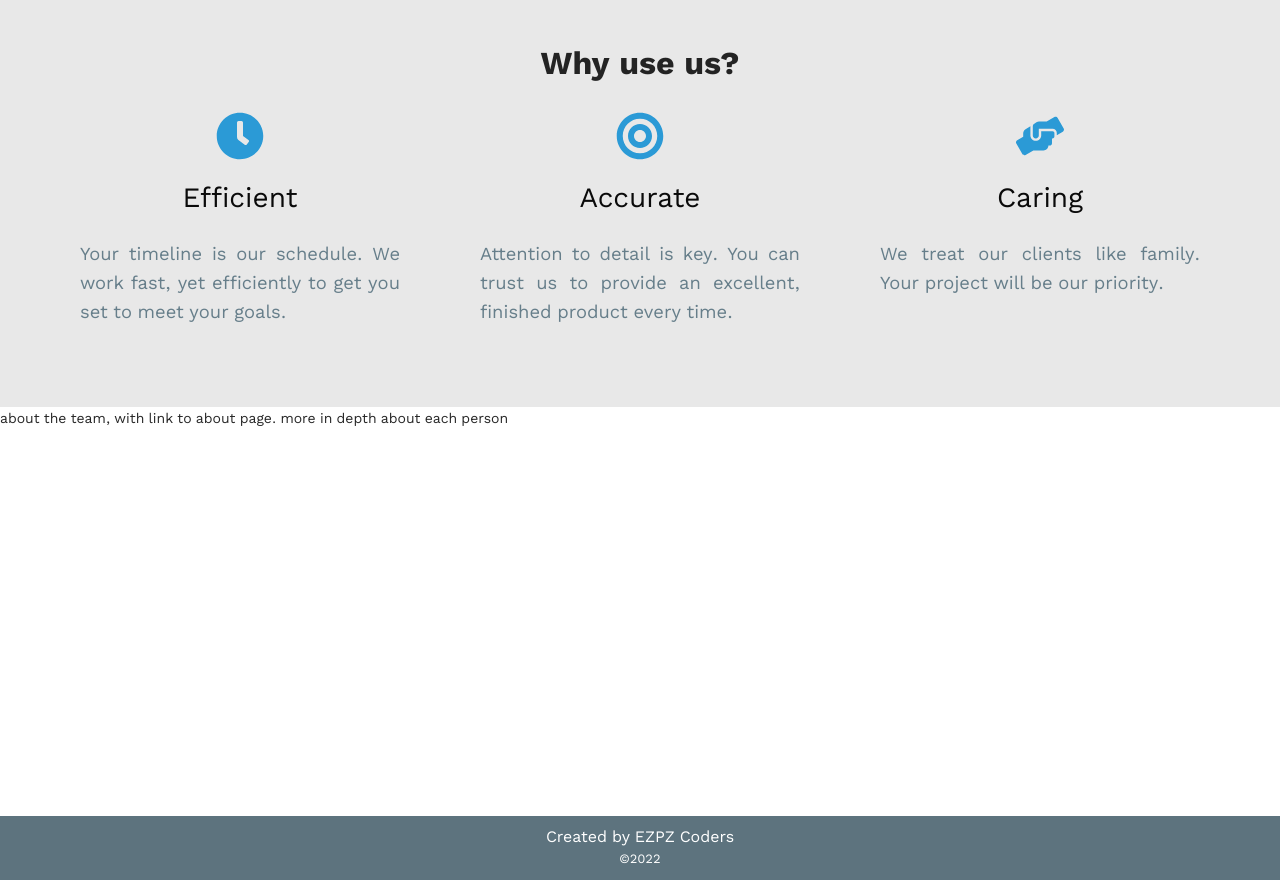
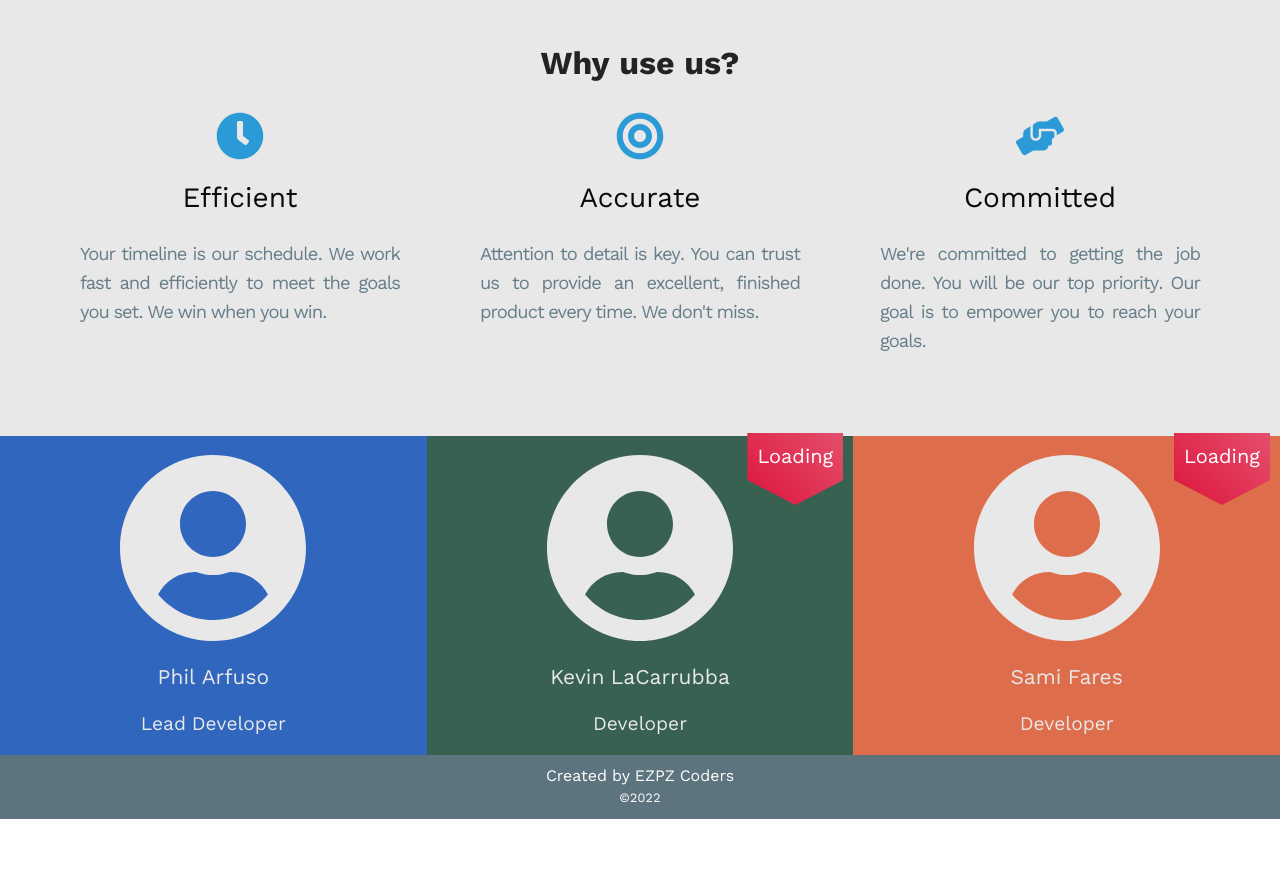
Before and after one commit to pixelverse-studios/pixelverse-studios-ui, a Next.js app: page / in a window 1280 px wide. Shown: the part 802-1682 px from the top of the page. After the commit the page ends 1621 px from the top, so only its background shows below. Built offline with nearby package versions, Linux system fonts and the light colour scheme.

Commit message:
add meet the team + loading ribbons

```diff
--- a/components/scrollToTop/ScrollToTop.module.scss
+++ b/components/scrollToTop/ScrollToTop.module.scss
@@ -8,5 +8,10 @@
     svg {
         font-size: 2rem;
         cursor: pointer;
+
+        &:hover {
+            transition: 0.25s;
+            color: var(--sienna500);
+        }
     }
 }
--- a/components/views/landing/Landing.module.scss
+++ b/components/views/landing/Landing.module.scss
@@ -3,7 +3,7 @@
 .LandingPageContent {
     z-index: 3;
     display: grid;
-    grid-template-rows: calc(100vh - var(--nav-height)) 1fr 1fr;
+    grid-template-rows: calc(100vh - var(--nav-height)) auto auto;
 
     .missionStatement {
         * {
@@ -127,7 +127,7 @@
         }
     }
 
-    .useUsBlock {
+    .whyUsBlock {
         padding: 2.5rem 5rem 5rem 5rem;
         background-color: var(--off-white);
         display: flex;
@@ -168,8 +168,90 @@
                 .secondary {
                     font-size: 1.15rem;
                     color: var(--slate600);
+                    letter-spacing: -1px;
                 }
             }
         }
     }
+
+    .meetTheTeamBlock {
+        display: grid;
+        grid-template-columns: 1fr 1fr 1fr;
+
+        .devCard {
+            padding: 1rem;
+            position: relative;
+            display: flex;
+            flex-direction: column;
+            align-items: center;
+            gap: 1rem;
+
+            * {
+                color: var(--off-white);
+            }
+
+            &:nth-of-type(1) {
+                background-color: var(--skyblue500);
+            }
+            &:nth-of-type(2) {
+                background-color: var(--seagreen600);
+            }
+            &:nth-of-type(3) {
+                background-color: var(--sienna500);
+            }
+
+            svg {
+                font-size: 12rem;
+            }
+
+            h2 {
+                margin-bottom: 0;
+                font-weight: 400;
+            }
+
+            .role {
+                font-size: 1.2rem;
+            }
+        }
+    }
+
+    .ribbon {
+        $default-right: 10px;
+        $default-top: -3px;
+        $default-width: 6rem;
+        $default-height: 4.5rem;
+
+        position: absolute;
+        right: var(--right, $default-right);
+        top: var(--top, $default-top);
+
+        filter: drop-shadow(2px 3px 2px rgba(var(--off-black), 0.5));
+
+        .ribbonContent {
+            color: white;
+            font-size: 1.25rem;
+            text-align: center;
+            font-weight: 400;
+            background: crimson
+                linear-gradient(
+                    45deg,
+                    rgba(black, 0) 0%,
+                    rgba(white, 0.25) 100%
+                );
+            padding: 8px 2px 4px;
+
+            clip-path: polygon(
+                0 0,
+                100% 0,
+                100% calc(100% - 25px),
+                50% 100%,
+                0 calc(100% - 25px)
+            );
+
+            width: var(--width, $default-width);
+            min-height: var(--height, $default-height);
+
+            transition: clip-path 1s, padding 1s, background 1s;
+        }
+    }
 }
--- /dev/null
+++ b/components/views/landing/MeetTheTeam.tsx
@@ -0,0 +1,35 @@
+import { FaUserCircle } from 'react-icons/fa'
+
+import styles from './Landing.module.scss'
+
+const ComingSoonBadge = () => (
+    <div className={styles.ribbon}>
+        <div className={styles.ribbonContent}>Loading</div>
+    </div>
+)
+
+const MeetTheTeam = () => {
+    return (
+        <div className={styles.meetTheTeamBlock}>
+            <div className={styles.devCard}>
+                <FaUserCircle className={styles.headshot} />
+                <h2>Phil Arfuso</h2>
+                <span className={styles.role}>Lead Developer</span>
+            </div>
+            <div className={styles.devCard}>
+                <ComingSoonBadge />
+                <FaUserCircle className={styles.headshot} />
+                <h2>Kevin LaCarrubba</h2>
+                <span className={styles.role}>Developer</span>
+            </div>
+            <div className={styles.devCard}>
+                <ComingSoonBadge />
+                <FaUserCircle className={styles.headshot} />
+                <h2>Sami Fares</h2>
+                <span className={styles.role}>Developer</span>
+            </div>
+        </div>
+    )
+}
+
+export default MeetTheTeam
--- /dev/null
+++ b/components/views/landing/MissionStatement.tsx
@@ -0,0 +1,38 @@
+import { useRouter } from 'next/router'
+
+import backgroundImg from '../../../assets/city-buildings.jpg'
+import styles from './Landing.module.scss'
+
+const MissionStatement = () => {
+    const router = useRouter()
+
+    const onQuoteClick = () => router.push('/contact')
+
+    return (
+        <div className={styles.missionStatement}>
+            <div
+                className={styles.landingImage}
+                style={{
+                    backgroundImage: `url('${backgroundImg.src}')`
+                }}
+            />
+            <h1>
+                Websites made <span>EZPZ</span>
+            </h1>
+            <span>
+                Allow us to elevate your online presence with a unique and fully
+                customized website. You focus on your passion while we handle
+                creation. For us, every client is a priority as we share a
+                common goal, to increase <em>OUR</em> digital footprint.
+            </span>
+            <button onClick={onQuoteClick}>
+                <div className={styles.flipContent}>
+                    <span className={styles.front}>Get your quote</span>
+                    <span className={styles.back}>Ready to get started?</span>
+                </div>
+            </button>
+        </div>
+    )
+}
+
+export default MissionStatement
--- /dev/null
+++ b/components/views/landing/WhyUs.tsx
@@ -0,0 +1,42 @@
+import { FaHandsHelping, FaBullseye, FaClock } from 'react-icons/fa'
+
+import styles from './Landing.module.scss'
+
+const WhyUs = () => {
+    return (
+        <div className={styles.whyUsBlock}>
+            <h2>Why use us?</h2>
+            <div className={styles.reasonsList}>
+                <div className={styles.reason}>
+                    <FaClock />
+                    <span className={styles.primary}>Efficient</span>
+                    <span className={styles.secondary}>
+                        Your timeline is our schedule. We work fast and
+                        efficiently to meet the goals you set. We win when you
+                        win.
+                    </span>
+                </div>
+                <div className={styles.reason}>
+                    <FaBullseye />
+                    <span className={styles.primary}>Accurate</span>
+                    <span className={styles.secondary}>
+                        Attention to detail is key. You can trust us to provide
+                        an excellent, finished product every time. We don't
+                        miss.
+                    </span>
+                </div>
+                <div className={styles.reason}>
+                    <FaHandsHelping />
+                    <span className={styles.primary}>Committed</span>
+                    <span className={styles.secondary}>
+                        We're committed to getting the job done. You will be our
+                        top priority. Our goal is to empower you to reach your
+                        goals.
+                    </span>
+                </div>
+            </div>
+        </div>
+    )
+}
+
+export default WhyUs
--- a/components/views/landing/index.tsx
+++ b/components/views/landing/index.tsx
@@ -1,75 +1,14 @@
-import { useRouter } from 'next/router'
-import { FaHandsHelping, FaBullseye, FaClock } from 'react-icons/fa'
-
-import backgroundImg from '../../../assets/city-buildings.jpg'
+import MissionStatement from './MissionStatement'
+import WhyUs from './WhyUs'
+import MeetTheTeam from './MeetTheTeam'
 import styles from './Landing.module.scss'
 
 const Landing = () => {
-    const router = useRouter()
-
-    const onQuoteClick = () => router.push('/contact')
-
     return (
         <section className={styles.LandingPageContent}>
-            <div className={styles.missionStatement}>
-                <div
-                    className={styles.landingImage}
-                    style={{
-                        backgroundImage: `url('${backgroundImg.src}')`
-                    }}
-                />
-                <h1>
-                    Websites made <span>EZPZ</span>
-                </h1>
-                <span>
-                    Allow us to elevate your online presence with a unique and
-                    fully customized website. You focus on your passion while we
-                    handle creation. For us, every client is a priority as we
-                    share a common goal, to increase <em>OUR</em> digital
-                    footprint.
-                </span>
-                <button onClick={onQuoteClick}>
-                    <div className={styles.flipContent}>
-                        <span className={styles.front}>Get your quote</span>
-                        <span className={styles.back}>
-                            Ready to get started?
-                        </span>
-                    </div>
-                </button>
-            </div>
-            <div className={styles.useUsBlock}>
-                <h2>Why use us?</h2>
-                <div className={styles.reasonsList}>
-                    <div className={styles.reason}>
-                        <FaClock />
-                        <span className={styles.primary}>Efficient</span>
-                        <span className={styles.secondary}>
-                            Your timeline is our schedule. We work fast, yet
-                            efficiently to get you set to meet your goals.
-                        </span>
-                    </div>
-                    <div className={styles.reason}>
-                        <FaBullseye />
-                        <span className={styles.primary}>Accurate</span>
-                        <span className={styles.secondary}>
-                            Attention to detail is key. You can trust us to
-                            provide an excellent, finished product every time.
-                        </span>
-                    </div>
-                    <div className={styles.reason}>
-                        <FaHandsHelping />
-                        <span className={styles.primary}>Caring</span>
-                        <span className={styles.secondary}>
-                            We treat our clients like family. Your project will
-                            be our priority.
-                        </span>
-                    </div>
-                </div>
-            </div>
-            <div>
-                about the team, with link to about page. more in depth about
-                each person
-            </div>
+            <MissionStatement />
+            <WhyUs />
+            <MeetTheTeam />
         </section>
     )
 }
--- a/styles/theme.scss
+++ b/styles/theme.scss
@@ -1,7 +1,7 @@
 :root {
-    --seagreen600: #86f7ac;
+    --seagreen600: #396152;
     --seagreen500: #84e0bd;
-    --seagreen400: #86f7ec;
+    --seagreen400: #8cedc8;
     --sienna600: #f55647;
     --sienna500: #de6e4b;
     --sienna400: #f58947;
```
